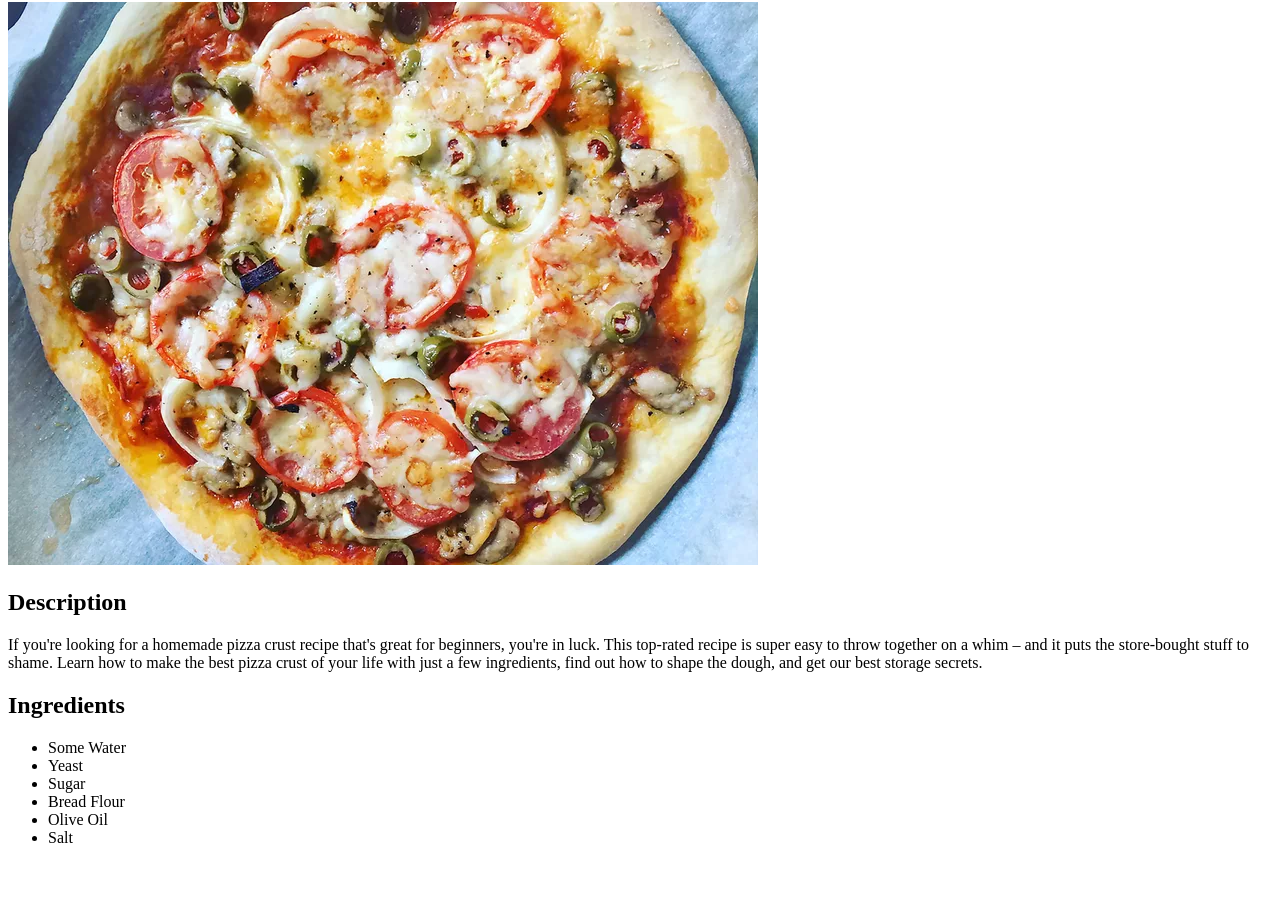
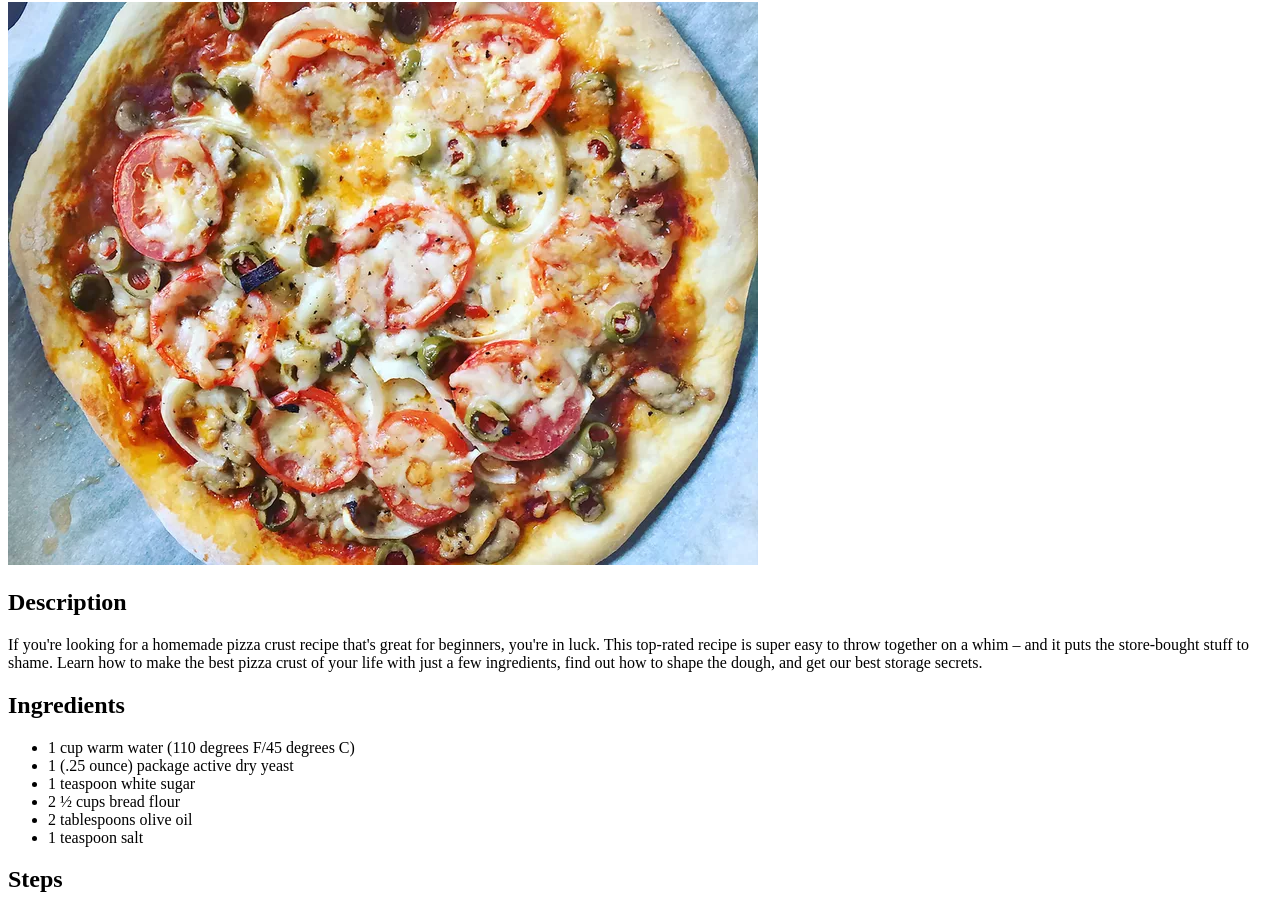
Before and after one commit to talib1996/odin-recipes, a plain HTML site: page recipes/pizza.html in a window 1280 px wide. Shown: the part 78-991 px from the top of the page. Before the commit the page ends 941 px from the top, so only its background shows below. Drawn offline with Linux system fonts and the light colour scheme.

Commit message:
modify recipe ingredients list

```diff
--- a/recipes/pizza.html
+++ b/recipes/pizza.html
@@ -13,12 +13,16 @@
     <p>If you're looking for a homemade pizza crust recipe that's great for beginners, you're in luck. This top-rated recipe is super easy to throw together on a whim – and it puts the store-bought stuff to shame. Learn how to make the best pizza crust of your life with just a few ingredients, find out how to shape the dough, and get our best storage secrets. </p>
     <h2>Ingredients</h2>
     <ul>
-        <li>Some Water</li>
-        <li>Yeast</li>
-        <li>Sugar</li>
-        <li>Bread Flour</li>
-        <li>Olive Oil</li>
-        <li>Salt</li>
+        <li>1 cup warm water (110 degrees F/45 degrees C)</li>
+        <li>1 (.25 ounce) package active dry yeast</li>
+        <li>1 teaspoon white sugar</li>
+        <li>2 ½ cups bread flour</li>
+        <li>2 tablespoons olive oil</li>
+        <li>1 teaspoon salt</li>
     </ul>
+    <h2>Steps</h2>
+    <ol>
+
+    </ol>
 </body>
 </html>
```
